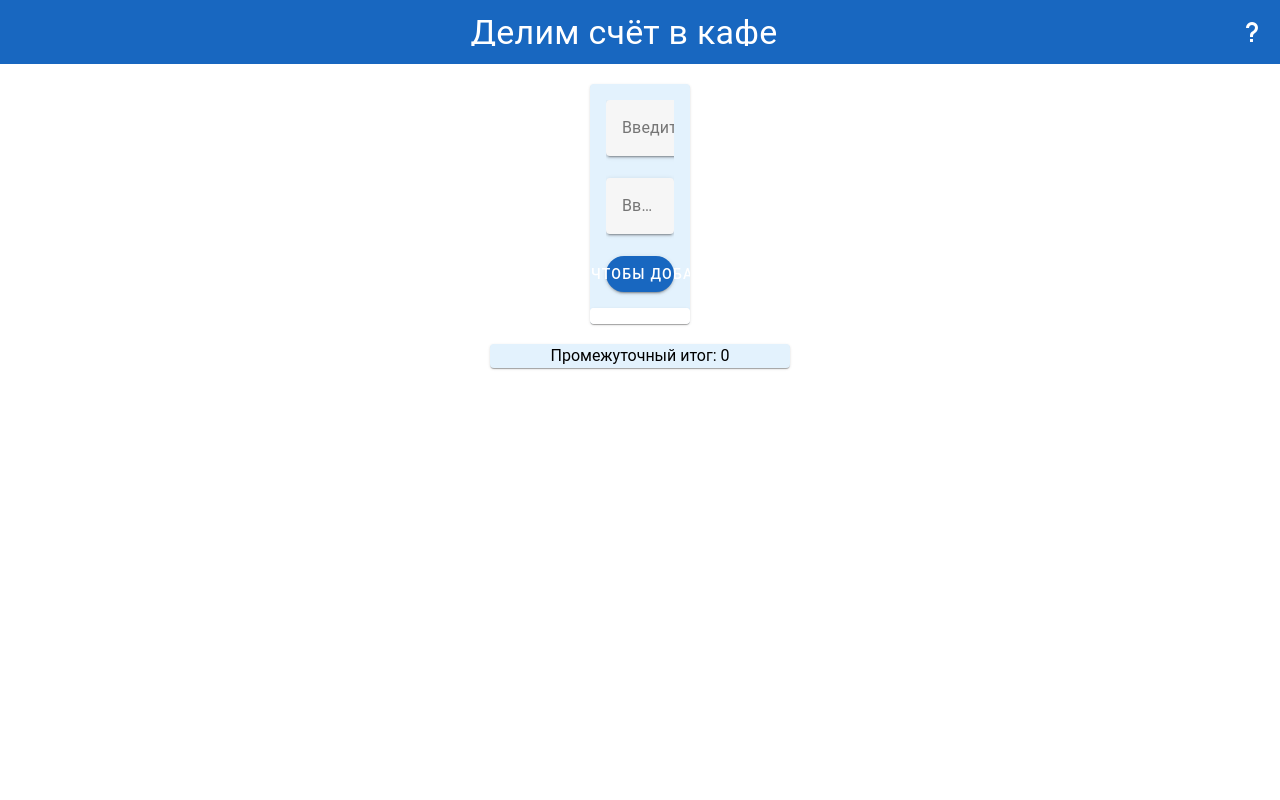
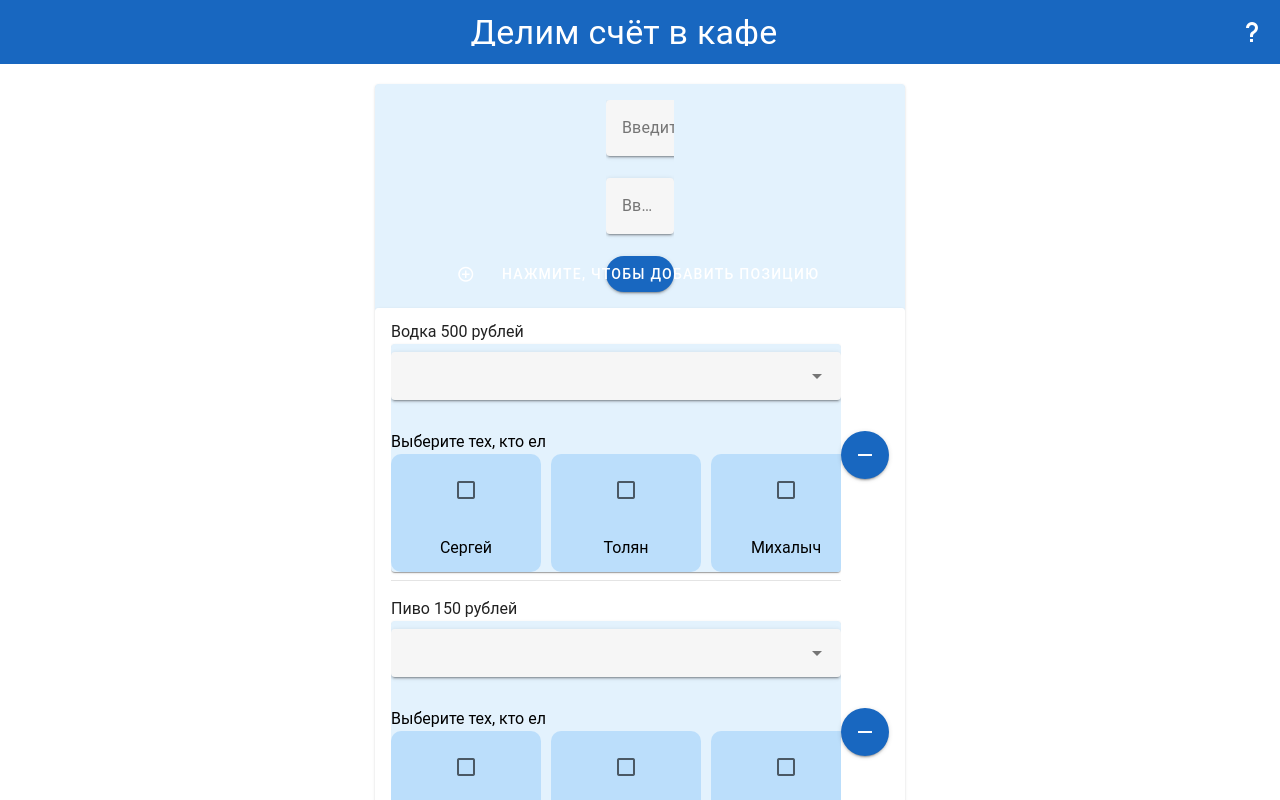
Before and after one commit to tropswhy/split-the-bill, a Vue app: page /products in a window 1280 px wide. Shown: the top 800 px of the page. Built offline with nearby package versions, Linux system fonts and the light colour scheme.

Commit message:
add addPayerId and updateWhoAteId(not finished) functions

```diff
--- a/src/stores/ProductsStore.js
+++ b/src/stores/ProductsStore.js
@@ -1,8 +1,32 @@
 import { defineStore } from 'pinia'
+import { usePeopleStore } from './PeopleStore.js'
+
 
 export const useProductsStore = defineStore('ProductsStore', {
     state: () => ({
-        list: [],
+        list: [
+            {
+                id: 1,
+                name: 'Водка',
+                price: '500',
+                payerId: 15645667,
+                whoAte: [{1: false}, {2: true}, {3: false}, {4: true}, {5: false},],
+            },
+            {
+                id: 2,
+                name: 'Пиво',
+                price: '150',
+                payerId: 2,
+                whoAte: [{1: false}, {2: false}, {3: true}, {4: true}, {5: false},],
+            },
+            {
+                id: 3,
+                name: 'Сигареты',
+                price: '230',
+                payerId: 3,
+                whoAte: [{1: true}, {2: true}, {3: false}, {4: true}, {5: false},],
+            },
+        ],
     }),
     actions: {
         addProd(name, price) {
@@ -18,7 +42,10 @@ export const useProductsStore = defineStore('ProductsStore', {
                         id: Date.now(),
                         name: name,
                         price: price,
-                    },
+                        payerId: -1,
+                        whoAte: '',
+                        },
+
                 ]
             } else {
                 alert(
@@ -29,8 +56,8 @@ export const useProductsStore = defineStore('ProductsStore', {
 
         findById(id) {
             let ind = -1
-            this.list.map(
-                (item, index) => (item.id = id ? (ind = index) : (ind = ind))
+            this.list.map((item, index) =>
+                item.id === id ? (ind = index) : (ind = ind)
             )
             if (ind == -1) return undefined
             return this.list[ind]
@@ -43,8 +70,21 @@ export const useProductsStore = defineStore('ProductsStore', {
         sum() {
             let sum = this.list.reduce(function (accumulator, currentValue) {
                 return Number(accumulator) + Number(currentValue.price)
-            }, 0);
+            }, 0)
             return sum
         },
+
+        addPayerId(payerId, prodId) {
+            console.log(prodId)
+            this.findById(prodId)['payerId'] = payerId
+        },
+
+        updateWhoAteId(productId, personId){
+            this.findById(productId).whoAte[personId] = !product.whoAte[personId]
+            this.list.map((product) => {
+                if (product.id === productId) {
+                }
+            })
+        }
     },
 })
```
